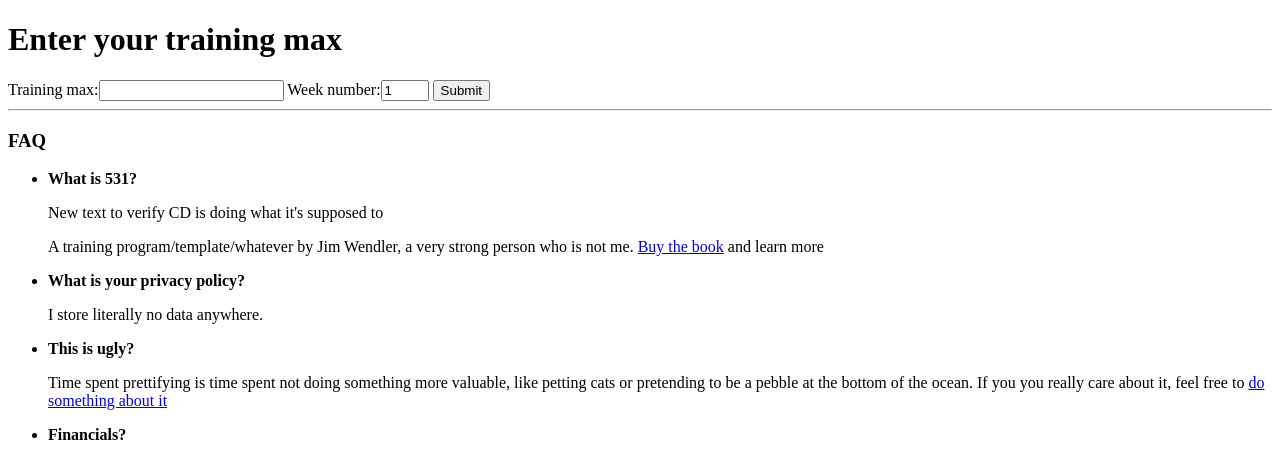
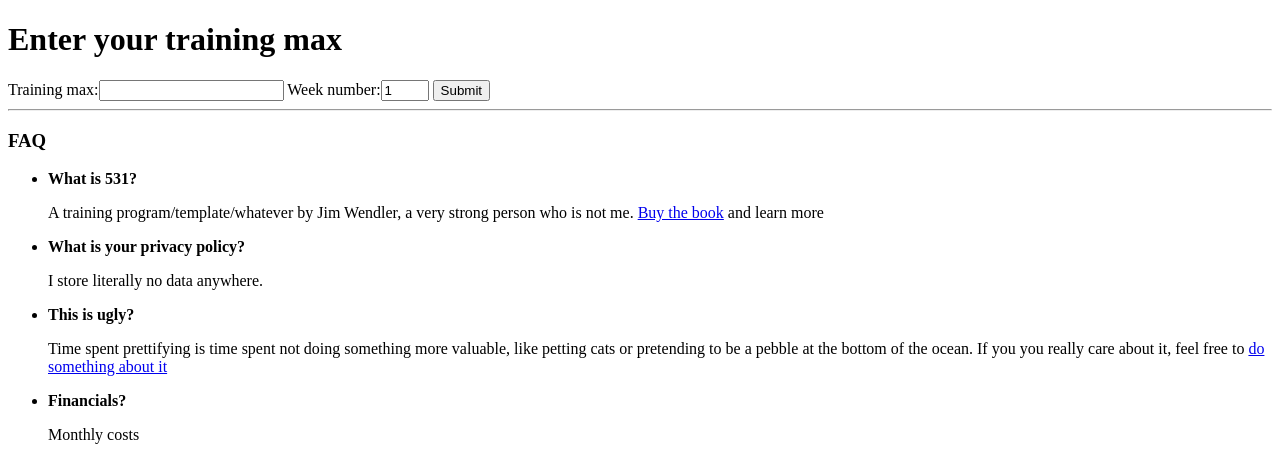
Before and after one commit to JonathanMeans/imtoodumbtofigureout531onmyown, a Django app: page / in a window 1280 px wide. Shown: the top 461 px of the page. Run offline with Django 3.2, Linux system fonts and the light colour scheme.

Commit message:
Revert CI test and run collectstatic on repo

```diff
--- a/five_three_one/templates/home.html
+++ b/five_three_one/templates/home.html
@@ -45,7 +45,6 @@
 <h3>FAQ</h3>
 <ul>
     <li><p><strong>What is 531?</strong></p>
-        <p>New text to verify CD is doing what it's supposed to</p>
         <p>A training program/template/whatever by Jim Wendler, a very strong person who is not me.
             <a href="https://www.amazon.com/Simplest-Effective-Training-System-Strength-ebook/dp/B00AJ8CIQM/ref=sr_1_2?dchild=1&keywords=531&qid=1610818462&sr=8-2">Buy the book</a> and learn more</p>
     </li>
```
Also changed, not shown: 1 other file.
